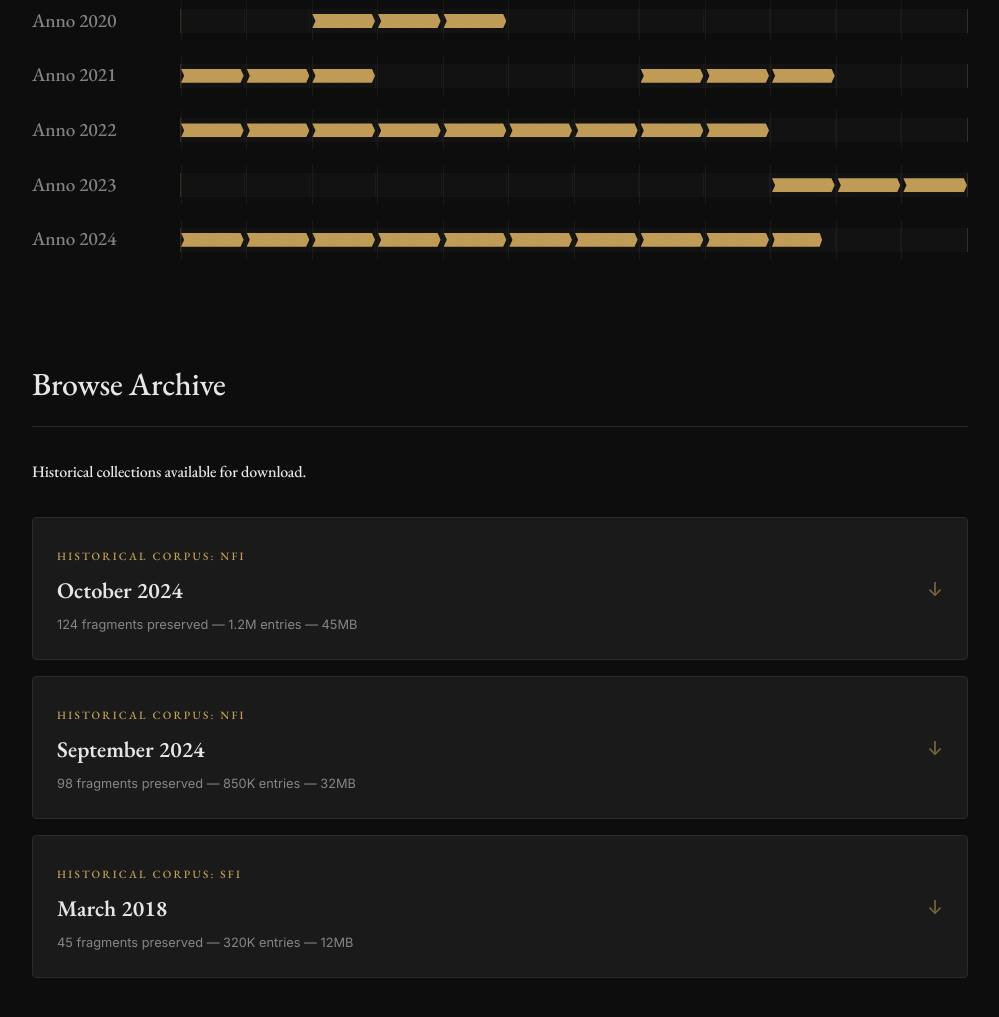
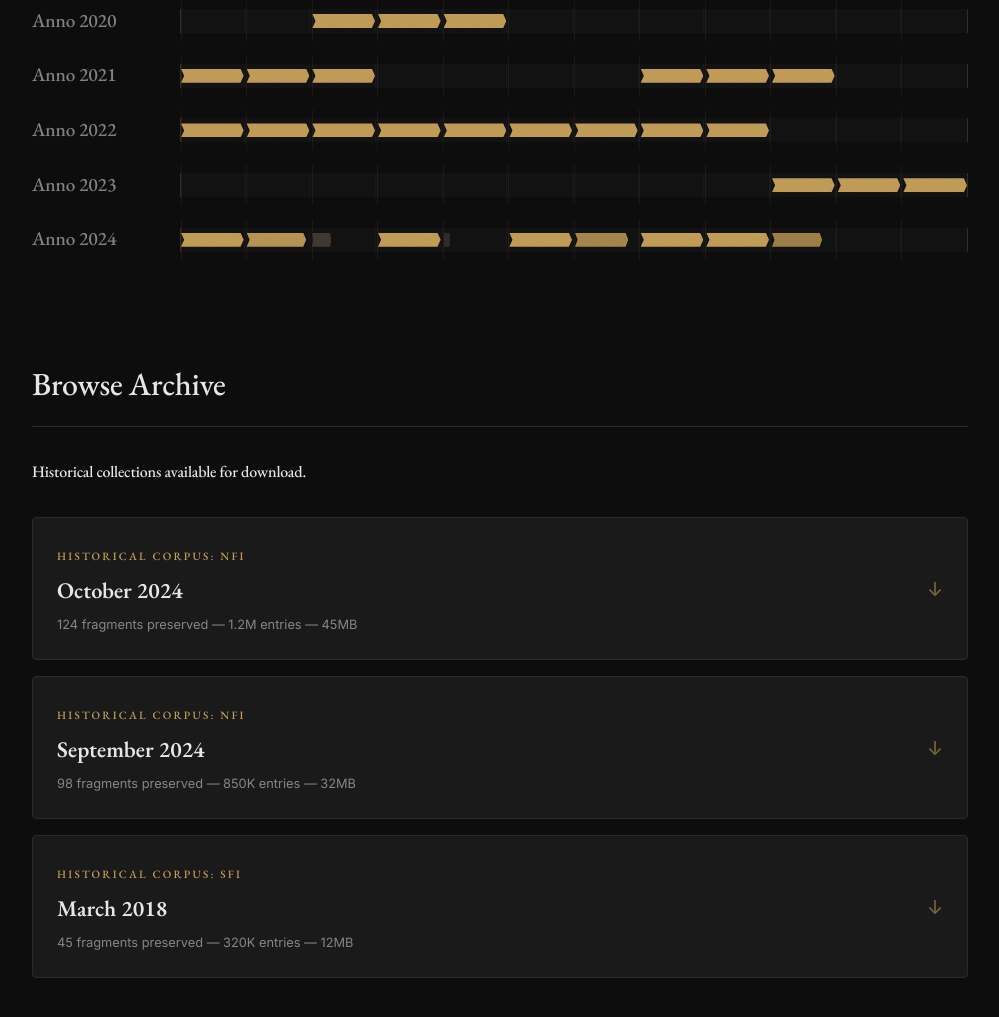
Before and after one commit to Jotasiete7/Wurm-Online-Historical-Archive, a website built with Vite: page index.html in a window 1280 px wide. Shown: the part 1104-2121 px from the top of the page, without its empty margins (140-1139 px from the left). Built offline with nearby package versions, Linux system fonts and the light colour scheme; no server answers.

Commit message:
feat: implement archive browser interface with Supabase storage integration and coverage visualization

```diff
--- a/src/main.js
+++ b/src/main.js
@@ -12,7 +12,7 @@ const COVERAGE_DATA = {
     { year: 2021, months: { 1: 100, 2: 100, 3: 100, 8: 100, 9: 100, 10: 100 } },
     { year: 2022, months: { 1: 100, 2: 100, 3: 100, 4: 100, 5: 100, 6: 100, 7: 100, 8: 100, 9: 100 } },
     { year: 2023, months: { 10: 100, 11: 100, 12: 100 } },
-    { year: 2024, months: { 1: 100, 2: 100, 3: 100, 4: 100, 5: 100, 6: 100, 7: 100, 8: 100, 9: 100, 10: 80 } },
+    { year: 2024, months: { 1: 100, 2: 95, 3: 30, 4: 100, 5: 10, 6: 100, 7: 85, 8: 100, 9: 100, 10: 80 } },
   ],
   sfi: [
     { year: 2020, months: { 12: 100 } },
@@ -106,9 +106,17 @@ function renderCoverage(corpus) {
         fragment.className = 'coverage-fragment';
         fragment.style.width = '0%';
 
-        // Show month name on hover
+        // Show month name and density on hover
         const monthName = new Date(2000, m - 1).toLocaleString(currentLang, { month: 'short' });
-        fragment.setAttribute('data-month', monthName);
+        let densityLabel = 'Faint Trace';
+        if (coverage > 40) densityLabel = 'Fragmented Record';
+        if (coverage > 80) densityLabel = 'Dense Ledger';
+
+        fragment.setAttribute('data-info', `${monthName} — ${densityLabel}`);
+
+        // Adjust intensity based on coverage
+        fragment.style.opacity = Math.max(0.2, coverage / 100);
+        if (coverage < 40) fragment.style.filter = 'grayscale(0.5) contrast(0.8)';
 
         slot.appendChild(fragment);
 
--- a/src/style.css
+++ b/src/style.css
@@ -293,7 +293,7 @@ header {
 }
 
 .coverage-fragment:hover::after {
-  content: attr(data-month);
+  content: attr(data-info);
   position: absolute;
   top: -24px;
   left: 50%;
@@ -303,6 +303,10 @@ header {
   color: var(--accent-color);
   text-transform: uppercase;
   letter-spacing: 0.1em;
+  white-space: nowrap;
+  background: var(--bg-color);
+  padding: 0 0.5rem;
+  z-index: 10;
 }
 
 .coverage-fragment::before {
```
